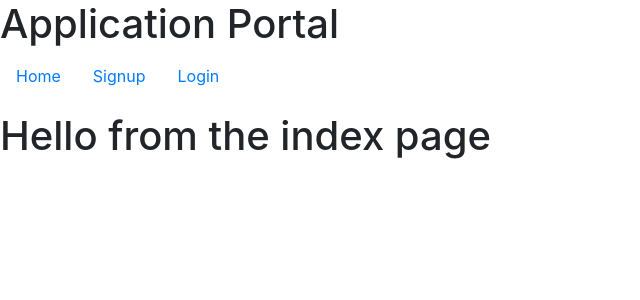
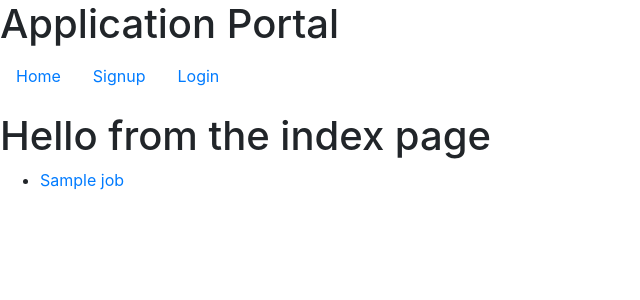
Before and after one commit to I-am-Cazza/group31-project, a Django app: template templates/global/index.html in a window 1280 px wide. Shown: the top 300 px of the page, without its empty margins (0-640 px from the left). Run offline with Django 3.2, Linux system fonts and the light colour scheme; the template is opened without the code that fills it: most values are stand-ins (such as "Sample title", 1, 10 or a date in 2020); parts of the project's set-up code (start-up, migrations or seed data) failed here and were passed over; some libraries are stand-ins or nearby versions.

Commit message:
added functionality for job listing

```diff
--- a/templates/global/index.html
+++ b/templates/global/index.html
@@ -1,4 +1,13 @@
 {% extends "global/base.html" %}
 {% block content %}
 <h1>Hello from the index page</h1>
+{% if context_object %}
+    <ul>
+    {% for job in context_object %}
+        <li><a href="{% url 'job:detail' job.id %}">{{ job.job_title }}</a></li>
+    {% endfor %}
+    </ul>
+{% else %}
+    <p>No jobs are available.</p>
+{% endif %}
 {% endblock %}
```
